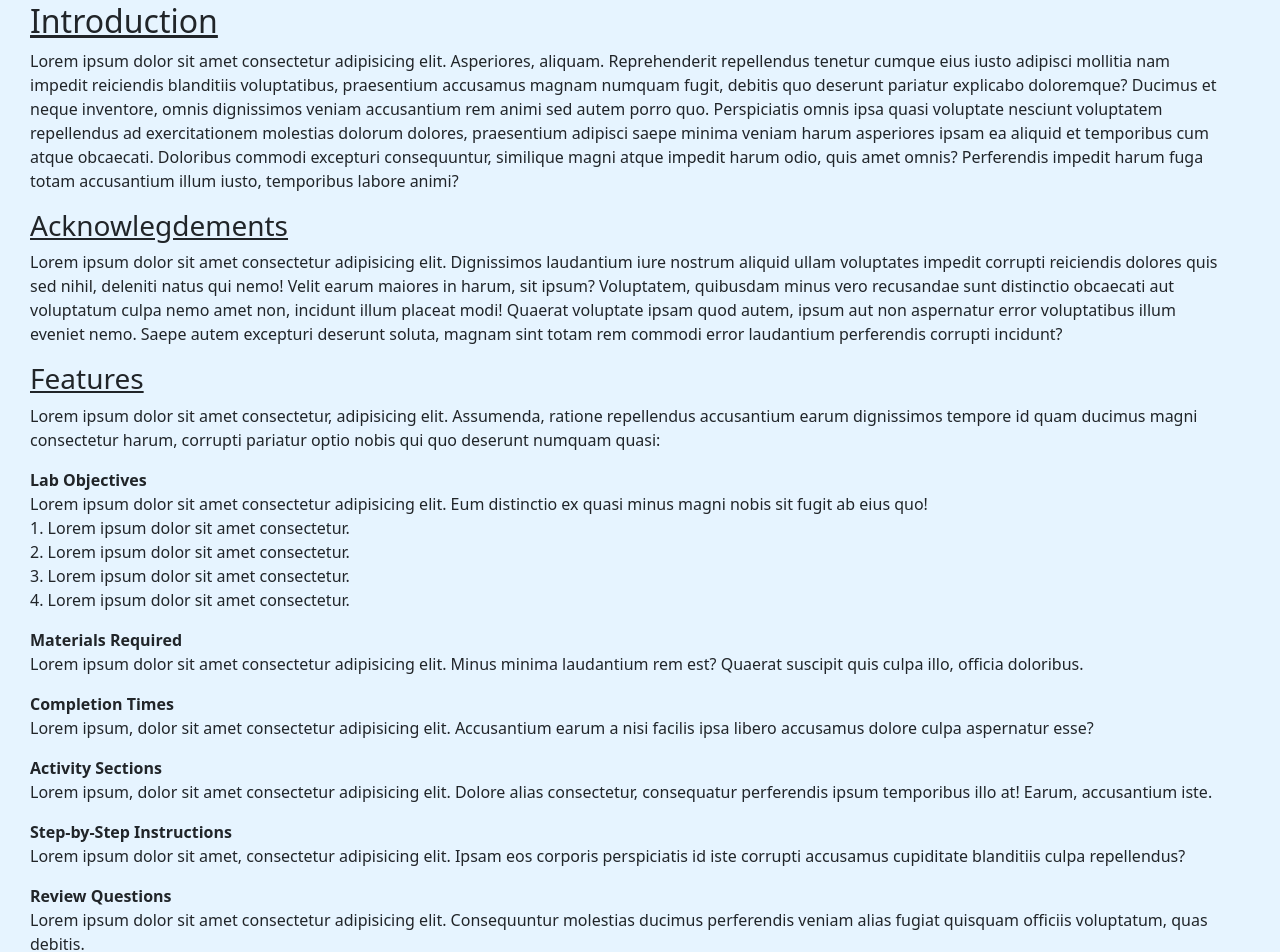
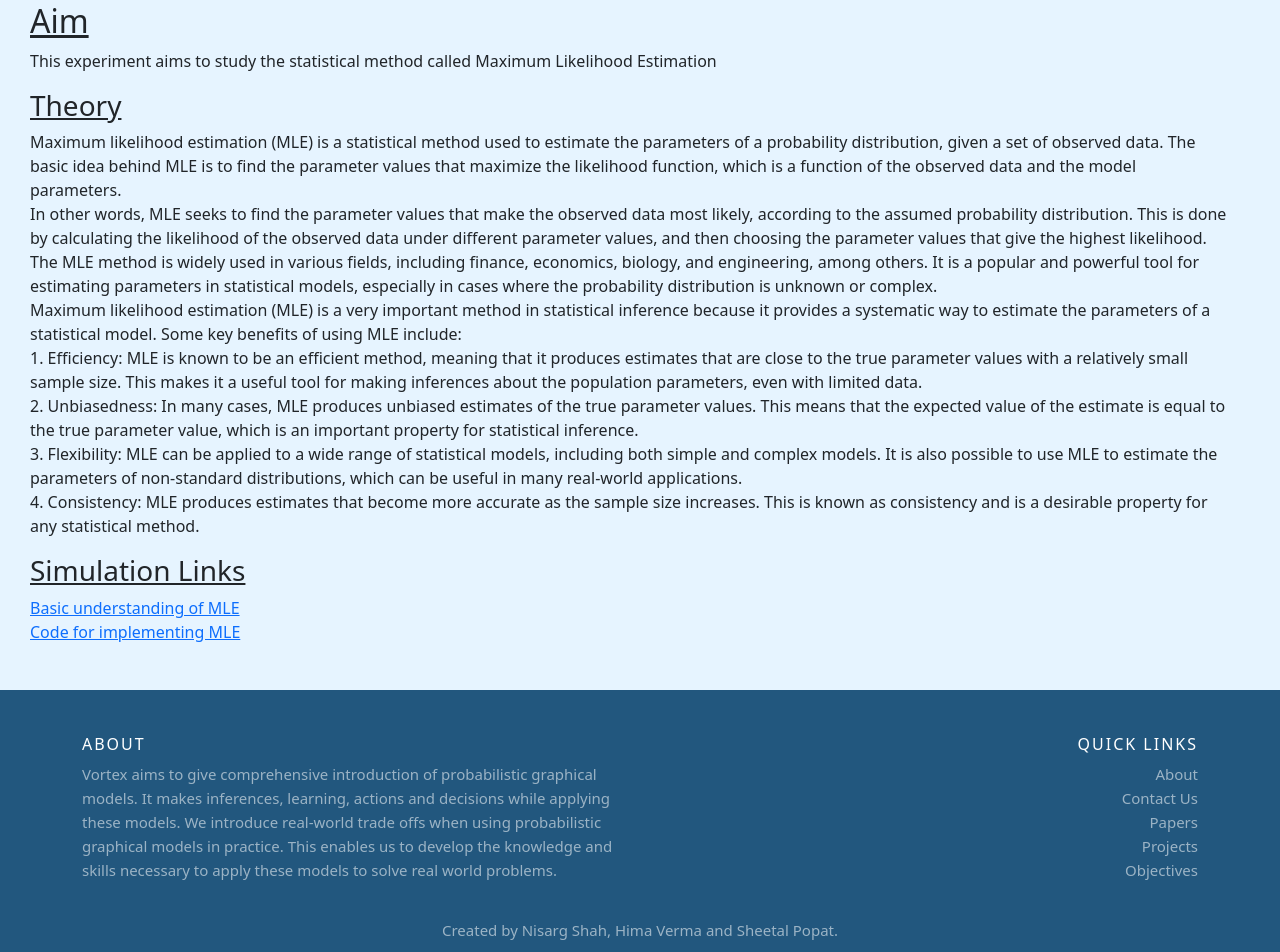
Before and after one commit to nisargshahh/vortex, a React (Create React App) app: page /lo-expts/expt6 in a window 1280 px wide. Shown: the part 240-1192 px from the top of the page. Built offline with nearby package versions, Linux system fonts and the light colour scheme.

Commit message:
markov simulation

```diff
--- a/src/components/Experiments/Expt6/Expt6.jsx
+++ b/src/components/Experiments/Expt6/Expt6.jsx
@@ -5,102 +5,34 @@ export default class Expt1 extends Component {
   render() {
     return (
       <div className="expt-template">
-        <h1 className="expt-heading">Study on Maximum Likelihood Estimation</h1>
+        <h1 className="expt-heading">6. Study on Maximum Likelihood Estimation</h1>
         <h2 className="expt-sub-heading">
-          <u>Introduction</u>
+          <u>Aim</u>
         </h2>
         <p>
-          Lorem ipsum dolor sit amet consectetur adipisicing elit. Asperiores,
-          aliquam. Reprehenderit repellendus tenetur cumque eius iusto adipisci
-          mollitia nam impedit reiciendis blanditiis voluptatibus, praesentium
-          accusamus magnam numquam fugit, debitis quo deserunt pariatur
-          explicabo doloremque? Ducimus et neque inventore, omnis dignissimos
-          veniam accusantium rem animi sed autem porro quo. Perspiciatis omnis
-          ipsa quasi voluptate nesciunt voluptatem repellendus ad exercitationem
-          molestias dolorum dolores, praesentium adipisci saepe minima veniam
-          harum asperiores ipsam ea aliquid et temporibus cum atque obcaecati.
-          Doloribus commodi excepturi consequuntur, similique magni atque
-          impedit harum odio, quis amet omnis? Perferendis impedit harum fuga
-          totam accusantium illum iusto, temporibus labore animi?
+          This experiment aims to study the statistical method called Maximum Likelihood Estimation
         </p>
 
         <h3 className="expt-sub-heading">
-          <u>Acknowlegdements</u>
+          <u>Theory</u>
         </h3>
         <p>
-          Lorem ipsum dolor sit amet consectetur adipisicing elit. Dignissimos
-          laudantium iure nostrum aliquid ullam voluptates impedit corrupti
-          reiciendis dolores quis sed nihil, deleniti natus qui nemo! Velit
-          earum maiores in harum, sit ipsum? Voluptatem, quibusdam minus vero
-          recusandae sunt distinctio obcaecati aut voluptatum culpa nemo amet
-          non, incidunt illum placeat modi! Quaerat voluptate ipsam quod autem,
-          ipsum aut non aspernatur error voluptatibus illum eveniet nemo. Saepe
-          autem excepturi deserunt soluta, magnam sint totam rem commodi error
-          laudantium perferendis corrupti incidunt?
+          Maximum likelihood estimation (MLE) is a statistical method used to estimate the parameters of a probability distribution, given a set of observed data. The basic idea behind MLE is to find the parameter values that maximize the likelihood function, which is a function of the observed data and the model parameters. <br></br>
+          In other words, MLE seeks to find the parameter values that make the observed data most likely, according to the assumed probability distribution. This is done by calculating the likelihood of the observed data under different parameter values, and then choosing the parameter values that give the highest likelihood. <br></br>
+          The MLE method is widely used in various fields, including finance, economics, biology, and engineering, among others. It is a popular and powerful tool for estimating parameters in statistical models, especially in cases where the probability distribution is unknown or complex. <br></br>
+          Maximum likelihood estimation (MLE) is a very important method in statistical inference because it provides a systematic way to estimate the parameters of a statistical model. Some key benefits of using MLE include: <br></br>
+          1. Efficiency: MLE is known to be an efficient method, meaning that it produces estimates that are close to the true parameter values with a relatively small sample size. This makes it a useful tool for making inferences about the population parameters, even with limited data. <br></br>
+          2. Unbiasedness: In many cases, MLE produces unbiased estimates of the true parameter values. This means that the expected value of the estimate is equal to the true parameter value, which is an important property for statistical inference. <br></br>
+          3. Flexibility: MLE can be applied to a wide range of statistical models, including both simple and complex models. It is also possible to use MLE to estimate the parameters of non-standard distributions, which can be useful in many real-world applications. <br></br>
+          4. Consistency: MLE produces estimates that become more accurate as the sample size increases. This is known as consistency and is a desirable property for any statistical method. <br></br>
         </p>
 
         <h3 className="expt-sub-heading">
-          <u>Features</u>
-        </h3>
-        <p>
-          Lorem ipsum dolor sit amet consectetur, adipisicing elit. Assumenda,
-          ratione repellendus accusantium earum dignissimos tempore id quam
-          ducimus magni consectetur harum, corrupti pariatur optio nobis qui quo
-          deserunt numquam quasi:
-        </p>
-        <ul className="lab-manual">
-          <li className="lab-manual-heading">Lab Objectives</li>
-          <p>
-            Lorem ipsum dolor sit amet consectetur adipisicing elit. Eum
-            distinctio ex quasi minus magni nobis sit fugit ab eius quo!
-            <ul>
-              <li>1. Lorem ipsum dolor sit amet consectetur.</li>
-              <li>2. Lorem ipsum dolor sit amet consectetur.</li>
-              <li>3. Lorem ipsum dolor sit amet consectetur.</li>
-              <li>4. Lorem ipsum dolor sit amet consectetur.</li>
-            </ul>
-          </p>
-          <li className="lab-manual-heading">Materials Required</li>
-          <p>
-            Lorem ipsum dolor sit amet consectetur adipisicing elit. Minus
-            minima laudantium rem est? Quaerat suscipit quis culpa illo, officia
-            doloribus.
-          </p>
-          <li className="lab-manual-heading">Completion Times</li>
-          <p>
-            Lorem ipsum, dolor sit amet consectetur adipisicing elit.
-            Accusantium earum a nisi facilis ipsa libero accusamus dolore culpa
-            aspernatur esse?
-          </p>
-          <li className="lab-manual-heading">Activity Sections</li>
-          <p>
-            Lorem ipsum, dolor sit amet consectetur adipisicing elit. Dolore
-            alias consectetur, consequatur perferendis ipsum temporibus illo at!
-            Earum, accusantium iste.
-          </p>
-          <li className="lab-manual-heading">Step-by-Step Instructions</li>
-          <p>
-            Lorem ipsum dolor sit amet, consectetur adipisicing elit. Ipsam eos
-            corporis perspiciatis id iste corrupti accusamus cupiditate
-            blanditiis culpa repellendus?
-          </p>
-          <li className="lab-manual-heading">Review Questions</li>
-          <p>
-            Lorem ipsum dolor sit amet consectetur adipisicing elit.
-            Consequuntur molestias ducimus perferendis veniam alias fugiat
-            quisquam officiis voluptatum, quas debitis.
-          </p>
-        </ul>
-
-        <h3 className="expt-sub-heading">
-          <u>Questions</u>
+          <u>Simulation Links</u>
         </h3>
         <ol>
-          <li>What is the operating system of the computer you use?</li>
-          <li>How much main memory does the computer you use have?</li>
-          <li>What output devices areconnected to the computer you use? </li>
-          <li>How much secondary storage does the computer you use have?</li>
-          <li>When and where was ENIAC built?</li>
+          <li> <a href="https://colab.research.google.com/drive/1hWQTtBACd_vo9xW1-VKmtIw0OZTVE9kd?usp=sharing" > Basic understanding of MLE </a> </li>
+          <li> <a href="https://colab.research.google.com/drive/1jqPyyXo4vm8EyrIpDi8da8i8m9zV8hIr#scrollTo=takqBaX6S2Ho"> Code for implementing MLE </a> </li>
         </ol>
       </div>
     );
--- a/src/components/Markov-model/markovmodel.html
+++ b/src/components/Markov-model/markovmodel.html
@@ -8,7 +8,7 @@
         <link rel="stylesheet" href="https://stackpath.bootstrapcdn.com/bootstrap/4.5.2/css/bootstrap.min.css"
             integrity="sha384-JcKb8q3iqJ61gNV9KGb8thSsNjpSL0n8PARn9HuZOnIxN0hoP+VmmDGMN5t9UJ0Z" crossorigin="anonymous">
         <link rel="stylesheet" href="markovmodel.css" />
-        <title> Markov Chain Iframe </title>
+        <title> Markov Chain Simulation </title>
 </head>
 
 <body>
```
